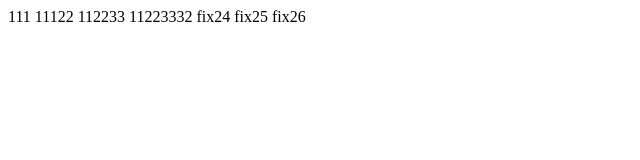
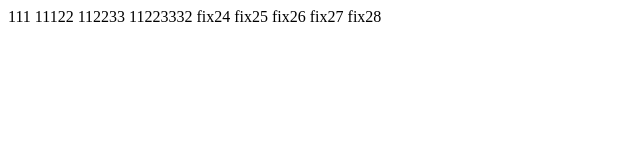
Before and after one commit to thechotinun/git-flow, a website: page index1.html in a window 1280 px wide. Shown: the full height of the page, 0-640 px from the left. Drawn offline with Linux system fonts and the light colour scheme.

Commit message:
add test 2

```diff
--- a/index1.html
+++ b/index1.html
@@ -13,5 +13,7 @@
     <span>fix24</span>
     <span>fix25</span>
     <span>fix26</span>
+    <span>fix27</span>
+    <span>fix28</span>
 </body>
 </html>
```
